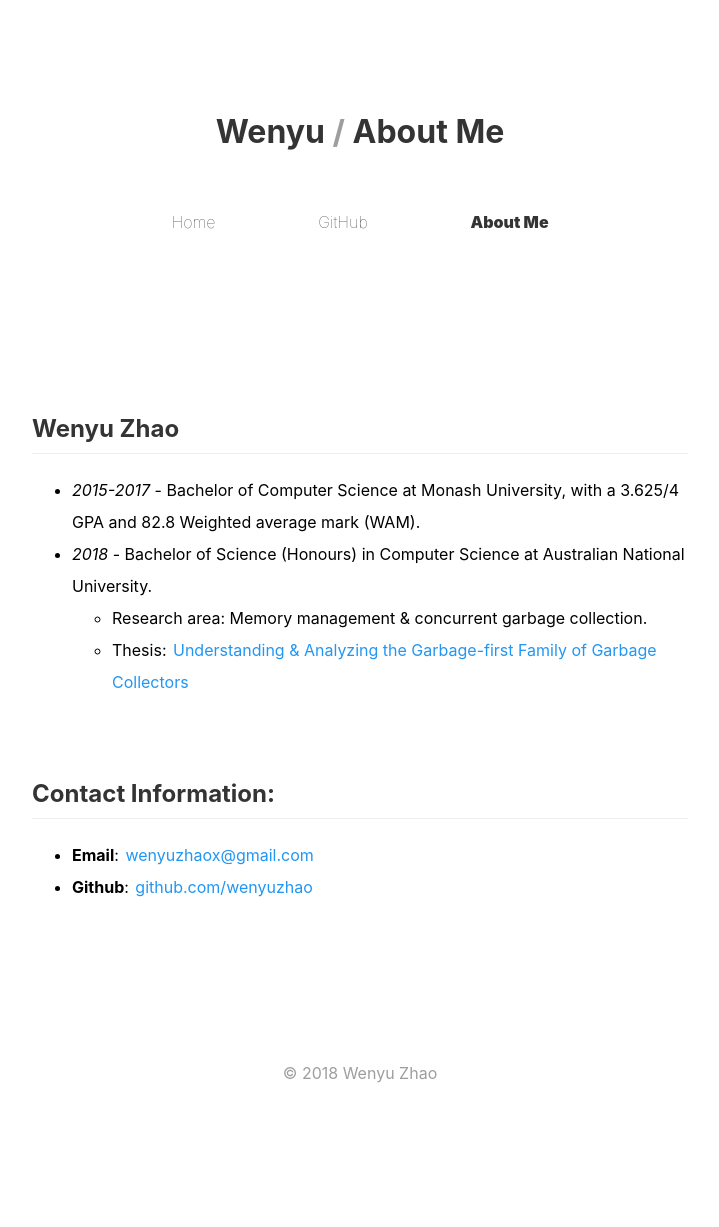
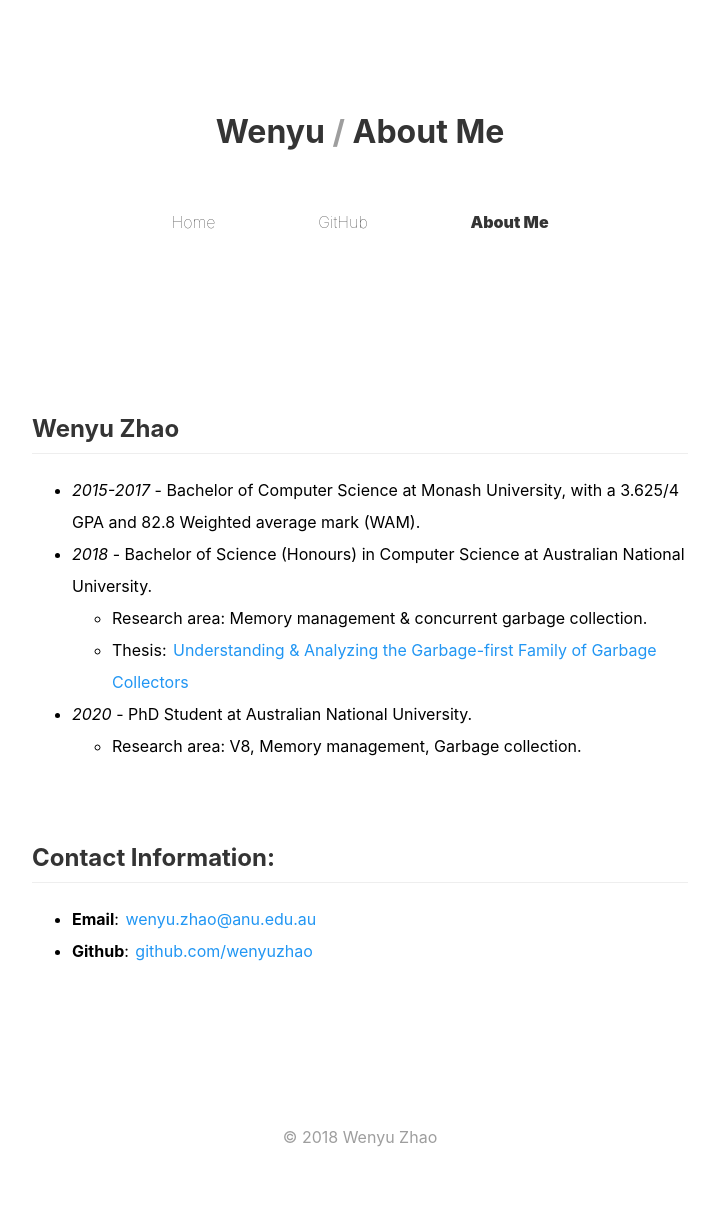
Before and after one commit to wenyuzhao/wenyuzhao.github.io, a Jekyll site: the page built from about.md, in a window 1280 px wide. Shown: the whole page, without its empty margins (280-999 px from the left). Built offline with Jekyll 4.4.1, drawn with Linux system fonts in a browser that asks for light colours; our own code applies the rules of GitHub Pages for plain Markdown files; comment, search, counter and statistics services are not loaded; before the commit the page ends 1163 px from its top, so only the background shows below that.

Commit message:
Update about.md

```diff
--- a/about.md
+++ b/about.md
@@ -12,8 +12,10 @@ comments: true
 * *2018* - Bachelor of Science (Honours) in Computer Science at Australian National University.
   * Research area: Memory management & concurrent garbage collection.
   * Thesis: [Understanding & Analyzing the Garbage-first Family of Garbage Collectors](https://wenyuzhao.me/Honours-Thesis//thesis.pdf)
+* *2020* - PhD Student at Australian National University.
+  * Research area: V8, Memory management, Garbage collection.
 
 # Contact Information:
 
-* **Email**: [wenyuzhaox@gmail.com](mailto: wenyuzhaox@gmail.com "Email")
+* **Email**: [wenyu.zhao@anu.edu.au](mailto: wenyu.zhao@anu.edu.au "Email")
 * **Github**: [github.com/wenyuzhao](https://github.com/wenyuzhao "GitHub")
```
